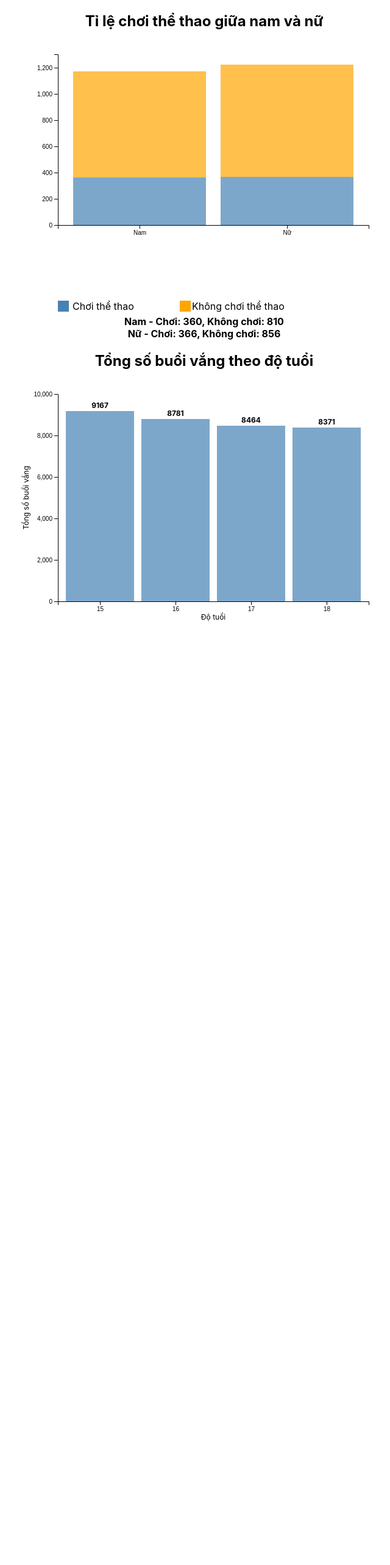
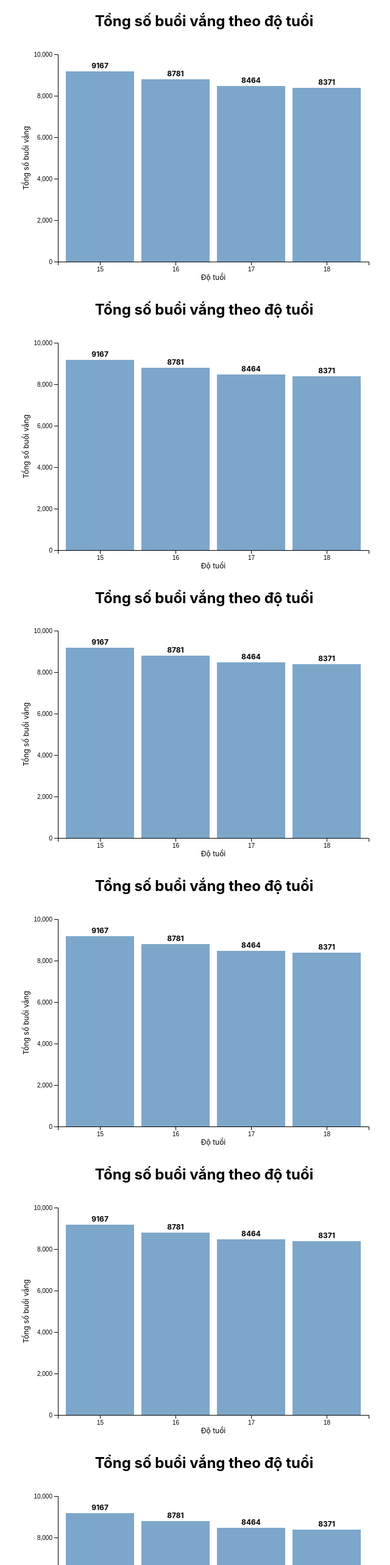
Before and after one commit to kekkei9/dath-nhom8, a React (Create React App) app: page / in a window 1280 px wide. Shown: the top 2566 px of the page at 61% size, without its empty margins (305-945 px from the left). Before the commit the page ends 1030 px from the top, so only its background shows below. Built offline with nearby package versions, Linux system fonts and the light colour scheme.

Commit message:
Update App.js

```diff
--- a/src/App.js
+++ b/src/App.js
@@ -1,13 +1,29 @@
 import logo from "./logo.svg";
 import "./App.css";
-import Task8 from "./components/task8";
-import Task9 from "./components/task9";
+import Task1 from "./components/task9";
+import Task2 from "./components/task9";
+import Task3 from "./components/task9";
+import Task4 from "./components/task9";
+import Task5 from "./components/task9";
+import Task6 from "./components/task9";
+import Task7 from "./components/task9";
+import Task8 from "./components/task9";
+import Task9 from "./components/task8";
+import Task10 from "./components/task9";
 
 function App() {
   return (
     <div className="App">
+      <Task1 />
+      <Task2 />
+      <Task3 />
+      <Task4 />
+      <Task5 />
+      <Task6 />
+      <Task7 />
       <Task8 />
       <Task9 />
+      <Task10 />
     </div>
   );
 }
```
